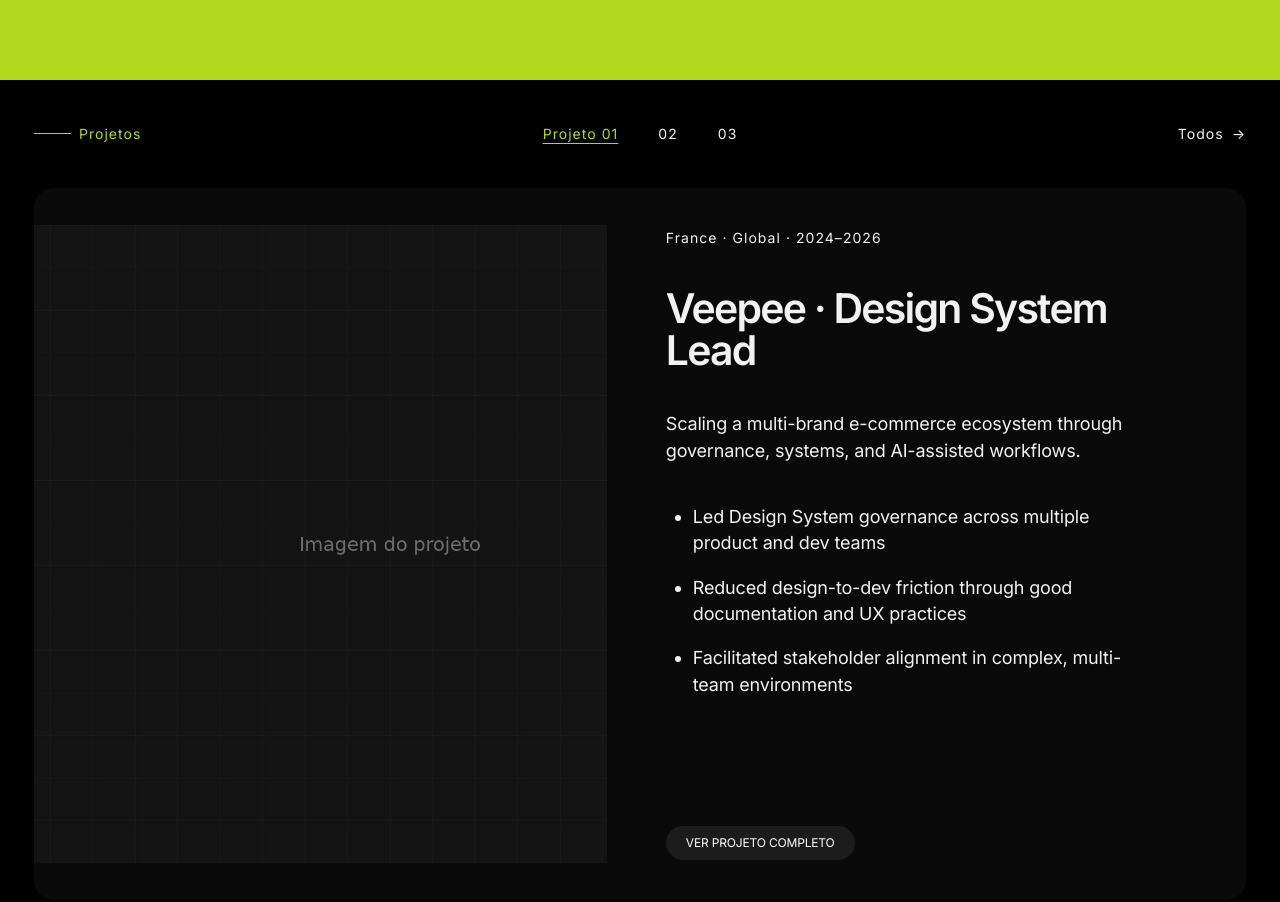
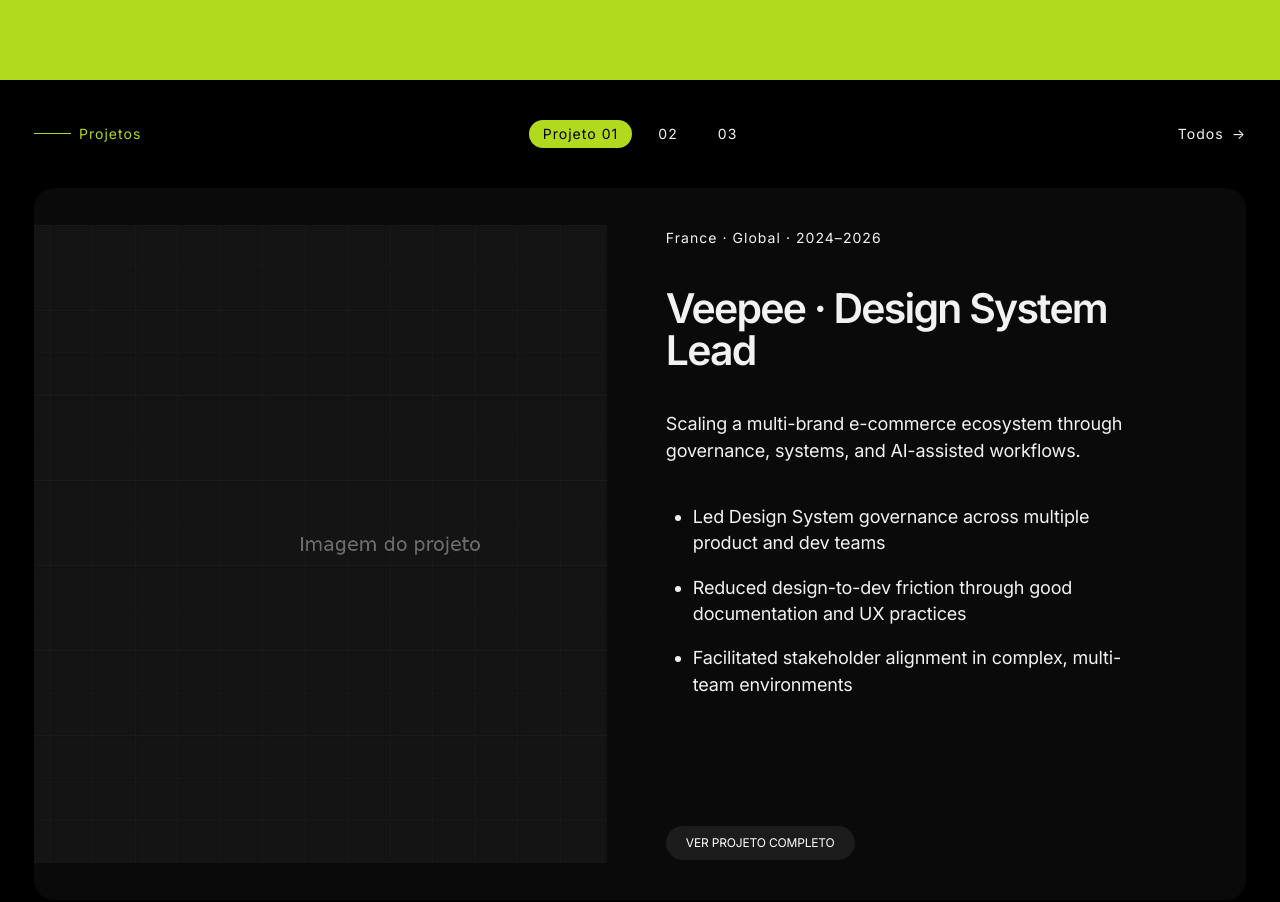
Before and after one commit to DanielOliveiraUX/portifolio-v2, a Next.js app: page / in a window 1280 px wide. Shown: the part 1360-2262 px from the top of the page. Built offline with nearby package versions, Linux system fonts and the light colour scheme.

Commit message:
style: aba de projeto ativa como pilula verde com texto preto
Substitui o texto verde sublinhado pelo mesmo visual do hover do menu.

Co-Authored-By: Claude Opus 5.5 <noreply@anthropic.com>
Claude-Session: https://claude.ai/code/session_016Qr6HkzFgvnWzAnN6KV8ze

```diff
--- a/components/ProjectTabs.module.css
+++ b/components/ProjectTabs.module.css
@@ -12,7 +12,7 @@
   padding: 4px 14px;
   border-radius: 100px;
   color: var(--text);
-  transition: color 0.2s ease;
+  transition: background-color 0.3s ease, color 0.3s ease;
 }
 
 .tabs a :global(.flair-label) {
@@ -23,19 +23,20 @@
   white-space: pre;
 }
 
+/* aba ativa: pílula verde com texto preto, igual ao hover do menu */
 .tabs a[aria-current="true"] {
-  color: var(--lime);
+  background: var(--lime);
+  color: #000;
+}
+
+.tabs a[aria-current="true"] :global(.flair-label) {
+  color: #000;
 }
 
 :global(html:not(.flair-on)) .tabs a:hover,
 .tabs a:focus-visible {
   background: var(--lime);
   color: #000;
-}
-
-.tabs a[aria-current="true"] {
-  text-decoration: underline;
-  text-underline-offset: 4px;
 }
 
 .all {
```
